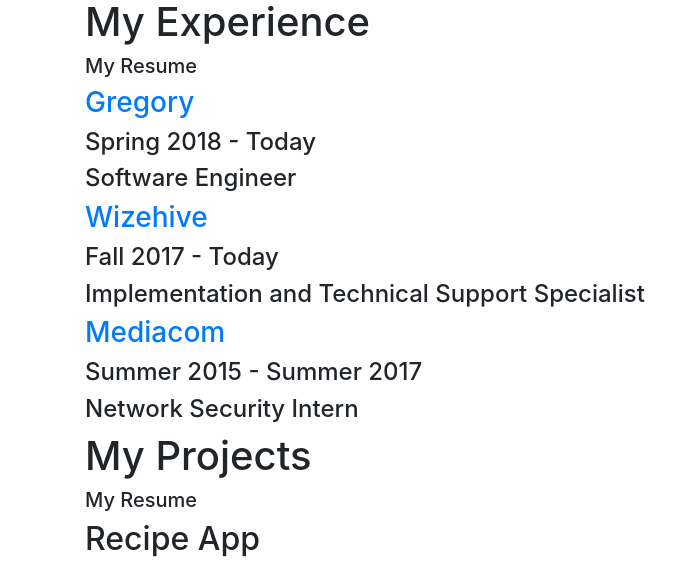
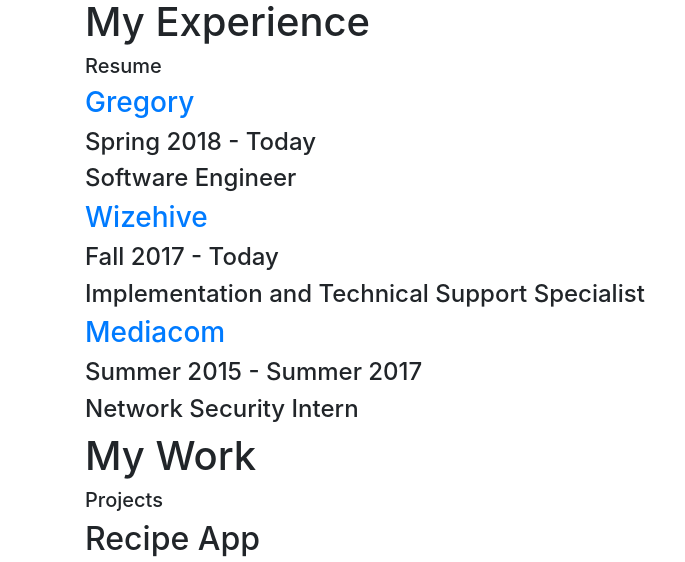
Before and after one commit to SeanP1tt/seanp1tt.github.io, a React app: page / in a window 1280 px wide. Shown: the part 296-858 px from the top of the page, without its empty margins (0-685 px from the left). Built offline with nearby package versions, Linux system fonts and the light colour scheme.

Commit message:
content updates

```diff
--- a/src/components/Experience.js
+++ b/src/components/Experience.js
@@ -6,7 +6,7 @@
     <div className="container" id="resume">
       <div className="text-box">
         <h1>My Experience</h1>
-        <h5>My Resume</h5>
+        <h5>Resume</h5>
         <div className='content'>
         <div className="row">
         <div className="col-sm-12 three">
--- a/src/components/Projects.js
+++ b/src/components/Projects.js
@@ -5,8 +5,8 @@
     <Fragment>
     <div className="container" id="projects">
     <div className="text-box">
-    <h1>My Projects</h1>
-        <h5>My Resume</h5>
+    <h1>My Work</h1>
+        <h5>Projects</h5>
         <div className='content'>
     {
       props.projects.map((project, i) => (
```
Also changed, not shown: Old Site/Caesar/index.html (renamed from Caesar/index.html), Old Site/Caesar/script.js (renamed from Caesar/script.js), Old Site/Caesar/style.css (renamed from Caesar/style.css), 3 other files (tests, documents, lock files or other folders).
